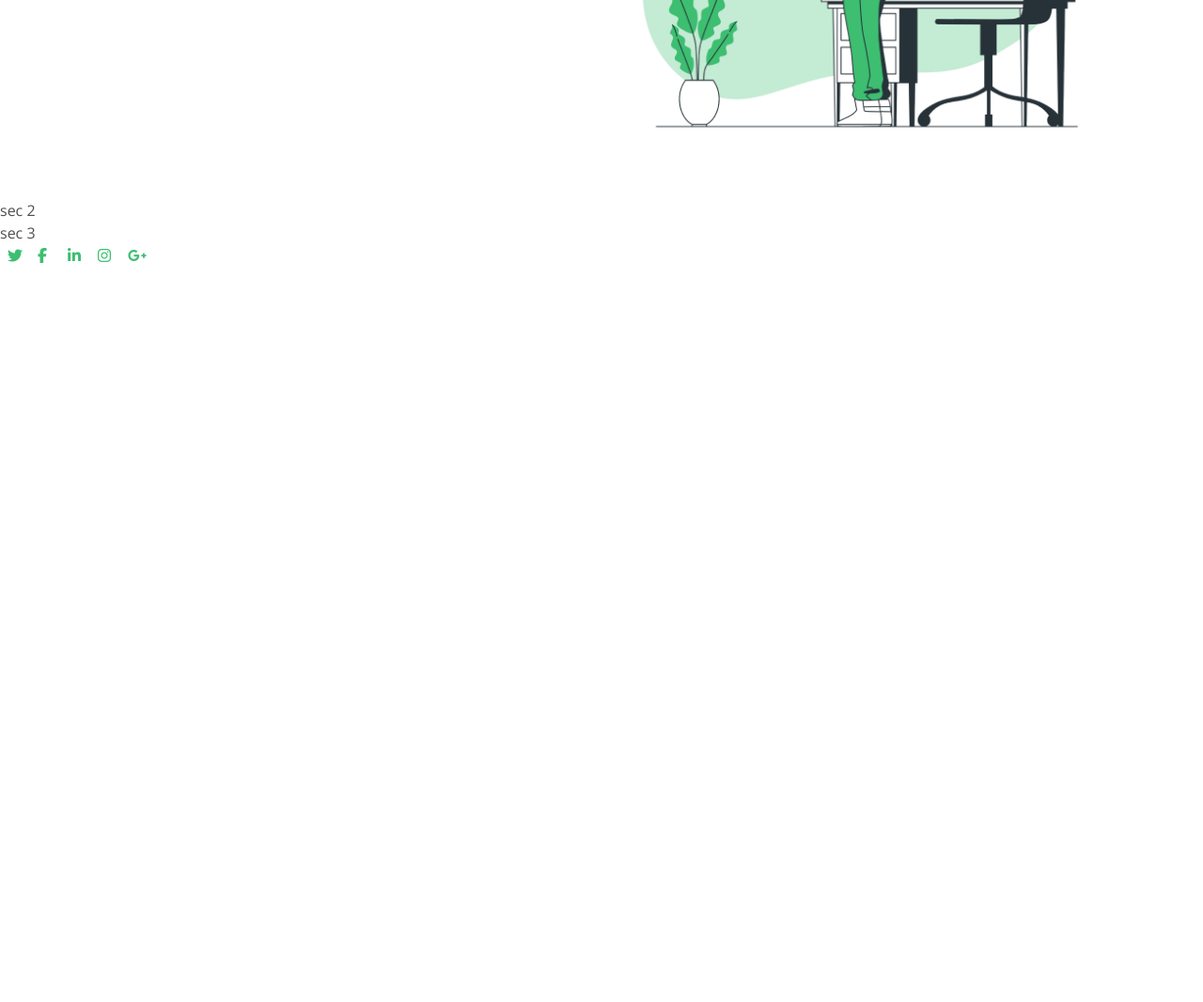
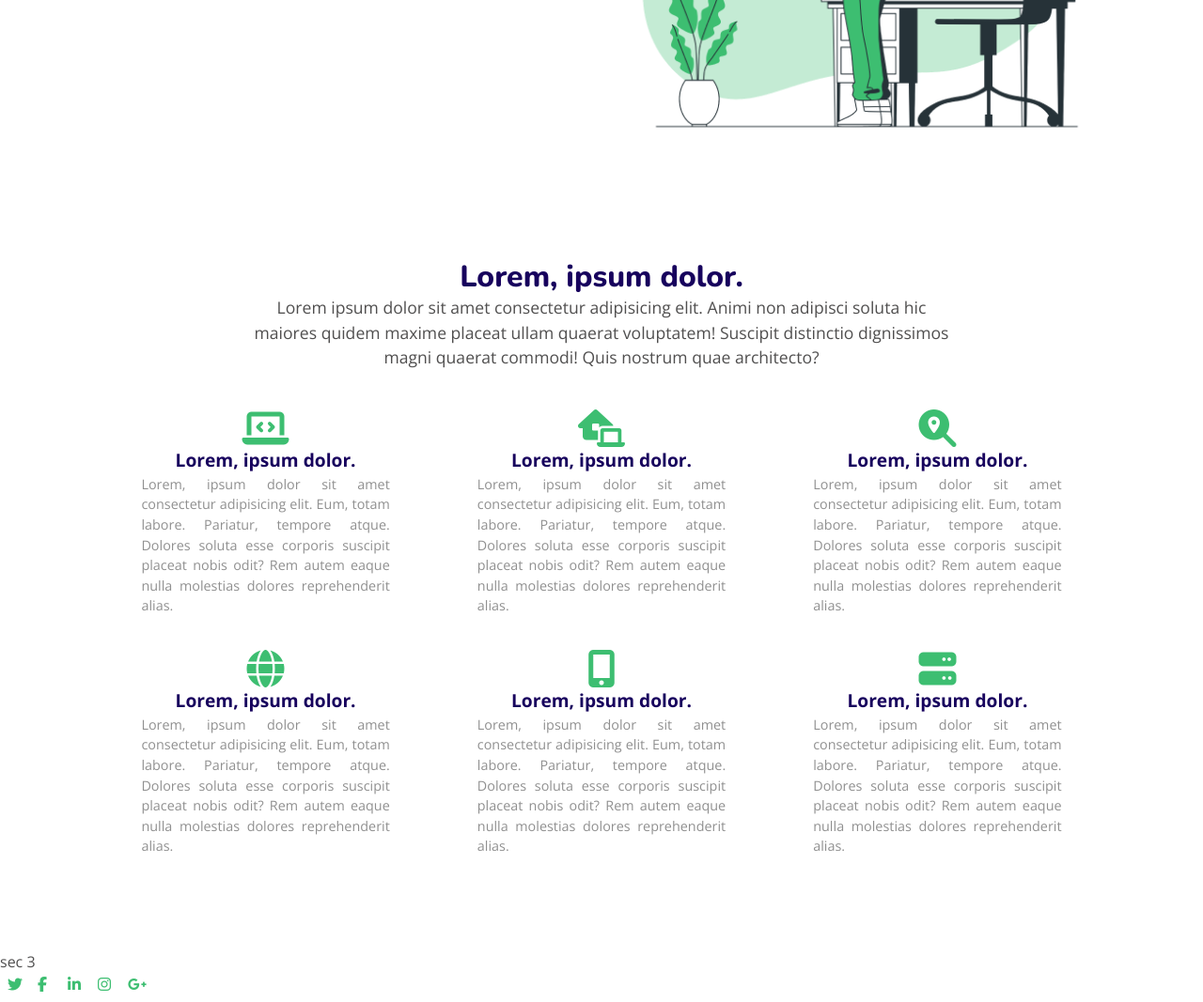
Before and after one commit to AOKeklik/CSS-ResponsiveWebsite-7, a website: page index.html in a window 1280 px wide. Shown: the part 540-1607 px from the top of the page at 94% size. Before the commit the page ends 831 px from the top, so only its background shows below. Drawn offline with nearby package versions, Linux system fonts and the light colour scheme.

Commit message:
Section features is written.

```diff
--- a/index.html
+++ b/index.html
@@ -55,7 +55,46 @@
             </div>
         </section>
 <!-- section 1 -->
-        <section class="sec-2">sec 2</section>
+<!-- section 2 -->
+        <section class="sec-features">
+            <div class="sec-features-top">
+                <h1 class="t2">Lorem, ipsum dolor.</h1>
+                <p class="t4">Lorem ipsum dolor sit amet consectetur adipisicing elit. Animi non adipisci soluta hic maiores quidem maxime placeat ullam quaerat voluptatem! Suscipit distinctio dignissimos magni quaerat commodi! Quis nostrum quae architecto?</p>
+            </div>
+            <div class="sec-features-bottom">
+                <div class="sec-features-feature">
+                    <i class="sec-features-icon fas fa-laptop-code"></i>
+                    <h2 class="t3">Lorem, ipsum dolor.</h2>
+                    <p class="s1">Lorem, ipsum dolor sit amet consectetur adipisicing elit. Eum, totam labore. Pariatur, tempore atque. Dolores soluta esse corporis suscipit placeat nobis odit? Rem autem eaque nulla molestias dolores reprehenderit alias.</p>
+                </div>
+                <div class="sec-features-feature">
+                    <i class="sec-features-icon fas fa-laptop-house"></i>
+                    <h2 class="t3">Lorem, ipsum dolor.</h2>
+                    <p class="s1">Lorem, ipsum dolor sit amet consectetur adipisicing elit. Eum, totam labore. Pariatur, tempore atque. Dolores soluta esse corporis suscipit placeat nobis odit? Rem autem eaque nulla molestias dolores reprehenderit alias.</p>
+                </div>
+                <div class="sec-features-feature">
+                    <i class="sec-features-icon fas fa-search-location"></i>
+                    <h2 class="t3">Lorem, ipsum dolor.</h2>
+                    <p class="s1">Lorem, ipsum dolor sit amet consectetur adipisicing elit. Eum, totam labore. Pariatur, tempore atque. Dolores soluta esse corporis suscipit placeat nobis odit? Rem autem eaque nulla molestias dolores reprehenderit alias.</p>
+                </div>
+                <div class="sec-features-feature">
+                    <i class="sec-features-icon fas fa-globe"></i>
+                    <h2 class="t3">Lorem, ipsum dolor.</h2>
+                    <p class="s1">Lorem, ipsum dolor sit amet consectetur adipisicing elit. Eum, totam labore. Pariatur, tempore atque. Dolores soluta esse corporis suscipit placeat nobis odit? Rem autem eaque nulla molestias dolores reprehenderit alias.</p>
+                </div>
+                <div class="sec-features-feature">
+                    <i class="sec-features-icon fas fa-mobile-alt"></i>
+                    <h2 class="t3">Lorem, ipsum dolor.</h2>
+                    <p class="s1">Lorem, ipsum dolor sit amet consectetur adipisicing elit. Eum, totam labore. Pariatur, tempore atque. Dolores soluta esse corporis suscipit placeat nobis odit? Rem autem eaque nulla molestias dolores reprehenderit alias.</p>
+                </div>
+                <div class="sec-features-feature">
+                    <i class="sec-features-icon fas fa-server"></i>
+                    <h2 class="t3">Lorem, ipsum dolor.</h2>
+                    <p class="s1">Lorem, ipsum dolor sit amet consectetur adipisicing elit. Eum, totam labore. Pariatur, tempore atque. Dolores soluta esse corporis suscipit placeat nobis odit? Rem autem eaque nulla molestias dolores reprehenderit alias.</p>
+                </div>
+            </div>
+        </section>
+<!-- section 2 -->
         <section class="sec-3">sec 3</section>
 <!-- footer -->
         <footer class="footer">
--- a/sass/base/_typography.scss
+++ b/sass/base/_typography.scss
@@ -1,12 +1,23 @@
 .t1 {
     font: 800 2.3rem/1.3 'Nunito', sans-serif; /* 36.8px */
-    color: #17015d;
+    color: $colorSecondary;
 
     span {
         display: block;
     }
 }
+.t2 {
+    font: 800 2rem/1.2 'Nunito', sans-serif; /* 32px */
+    color: $colorSecondary;
+}
+.t3 {
+    font-size: 1.2rem; /* 19.2px */
+    color: $colorSecondary;
+}
 .t4 {
     font-size: 1.1rem; /* 17.6px */
-    color: #504f4f;
 }
+.s1 {
+    font-size: .9rem; /* 14.4px */
+    color: #909090;
+}
--- a/sass/pages/_home.scss
+++ b/sass/pages/_home.scss
@@ -1,3 +1,4 @@
+/* 1 section info */
 .sec-info {
     display: flex;
     justify-content: center;
@@ -34,3 +35,51 @@
         height: 90%;
     }
 }
+/* 1 section info */
+/* 2 section features */
+.sec-features {
+    min-height: 50rem;
+    padding: 4rem 6rem;
+
+    display: flex;  /* sectop and secbottom */
+    flex-direction: column;
+    justify-content: space-between;
+    align-items: center;
+
+    // background-color: lightyellow;
+
+    &-top {
+        display: flex;
+        flex-direction: column;
+        align-items: center;
+        width: 70%;
+        text-align: center;
+
+        // background-color: lightcoral;
+    }
+    &-bottom {
+        display: flex;
+        flex-wrap: wrap;
+        justify-content: space-between;
+        width: 90%;
+        min-height: 32rem; /* 512px */
+
+        // background-color: lightcyan;
+    }
+    &-feature {
+        display: flex;
+        flex-direction: column;
+        justify-content: space-between;
+        align-items: center;
+        width: 27%; /* 332.37px */
+        height: 13rem; /* 208px */
+        text-align: justify;
+
+        // background-color: lightgreen;
+    }
+    &-icon {
+        font-size: 2.5rem;
+        color: $colorPrimary;
+    }
+}
+/* 2 section features */
```
Also changed, not shown: css/style.css.
